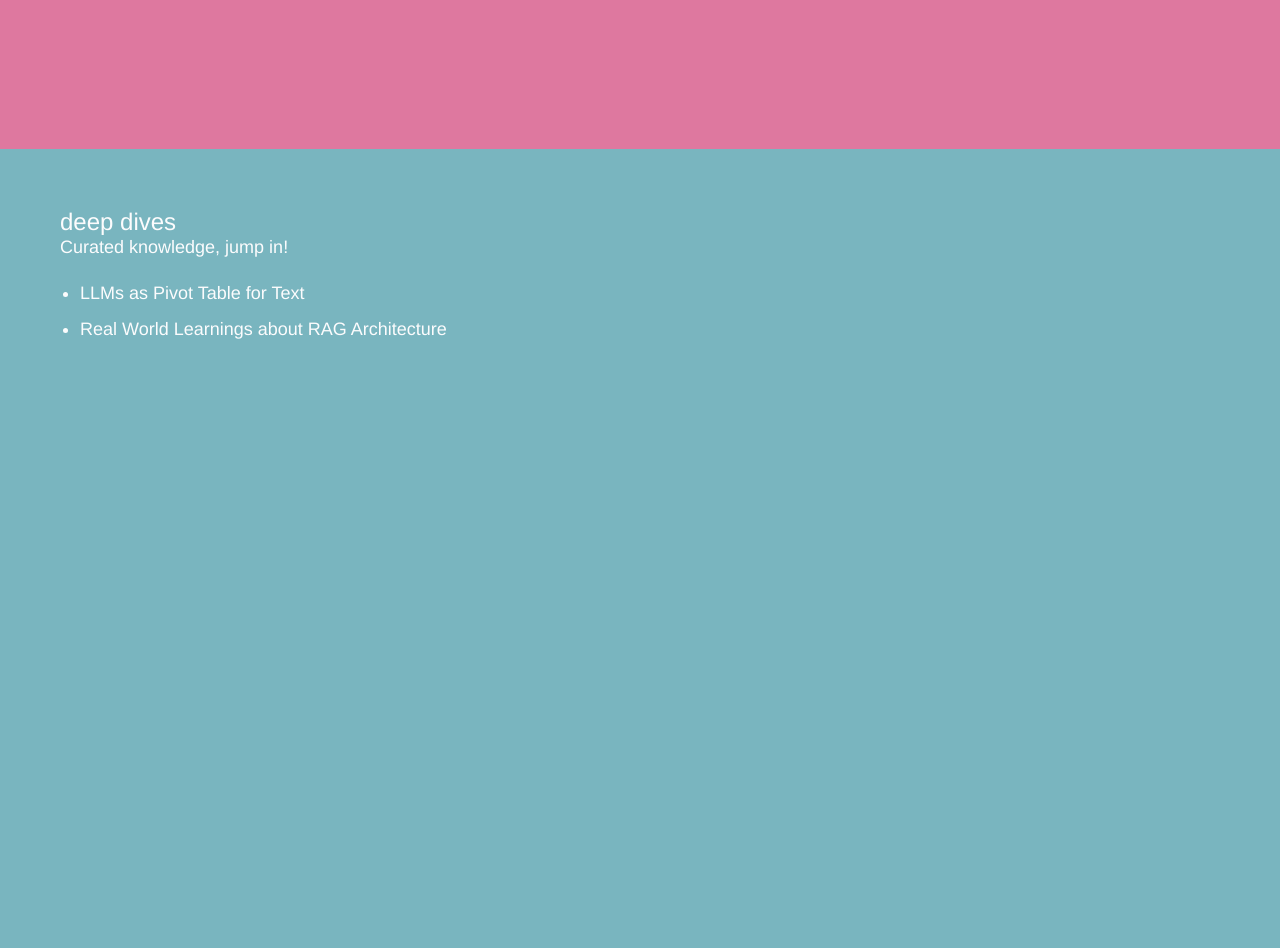
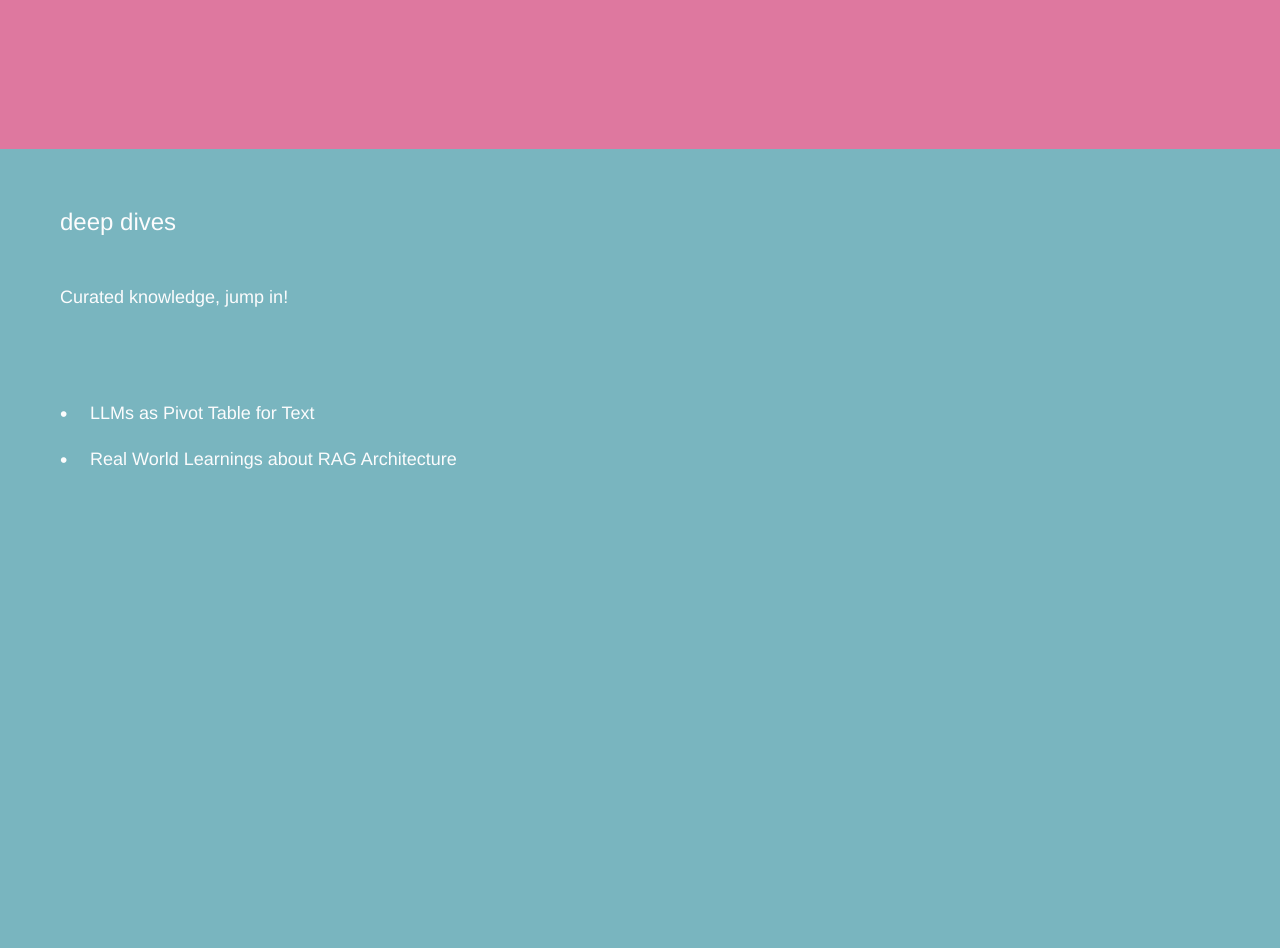
Before and after one commit to PhilWa/corner, a Flask app: template templates/index.html in a window 1280 px wide. Shown: the part 1451-2399 px from the top of the page. Run offline with Flask 3, Linux system fonts and the light colour scheme; the template is opened without the code that fills it, so the values that code supplies are empty; some libraries are stand-ins or nearby versions.

Commit message:
updated layout of deep dives section

```diff
--- a/static/css/styles.css
+++ b/static/css/styles.css
@@ -208,42 +208,72 @@ header {
     height: 100vh;
     background-color: var(--teal);
     padding-top: 60px;
+    display: flex;
+    flex-direction: column;
 }
 
 .deep-dives-container {
     max-width: 1200px;
     margin: 0 auto;
     padding: 0 20px;
+    width: 100%;
+    flex-grow: 1;
+    display: flex;
+    flex-direction: column;
+}
+
+.deep-dives-section .section-title {
+    color: var(--off-white);
+    font-size: var(--section-title-font-size);
+    margin-bottom: 20px;
 }
 
 .deep-dives-description {
     color: var(--off-white);
-    font-size: 18px;
-    margin-bottom: 20px;
-    text-align: left;
+    font-size: var(--font-size-large);
+    margin-bottom: 90px;
+    margin-top: 30px;
 }
 
 .deep-dives-list {
-    list-style-type: disc;
-    padding-left: 20px;
-    margin-top: 20px;
-    margin-bottom: 20px;
-    color: var(--off-white);
+    list-style-type: none;
+    padding: 0;
+    margin: 0;
 }
 
 .deep-dives-list li {
-    margin-bottom: 10px;
-    font-size: 18px;
+    margin-bottom: 20px;
+    position: relative;
+    padding-left: 30px;
+}
+
+.deep-dives-list li::before {
+    content: '•';
+    color: var(--off-white);
+    font-size: 1.5em;
+    position: absolute;
+    left: 0;
+    top: 50%;
+    transform: translateY(-50%);
 }
 
 .deep-dives-list a {
     color: var(--off-white);
     text-decoration: none;
-    transition: color 0.3s ease;
+    font-size: var(--font-size-large);
+    transition: color 0.3s ease, transform 0.3s ease;
+    display: inline-block;
 }
 
 .deep-dives-list a:hover {
-    text-decoration: underline;
+    color: var(--light-pink);
+    transform: translateX(5px);
+}
+
+@media (max-width: 768px) {
+    .deep-dives-list li {
+        padding-left: 20px;
+    }
 }
 
 /* Game of Life Section (Section 4) */
```
